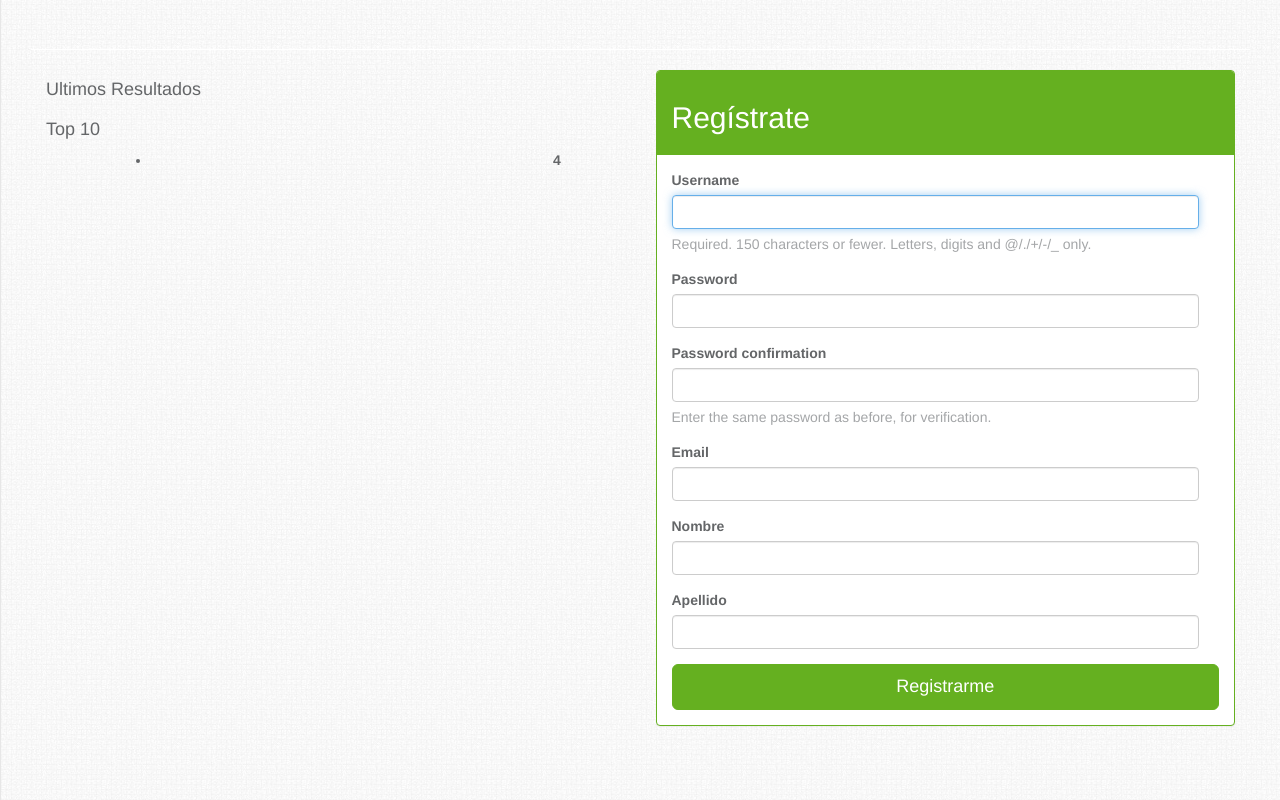
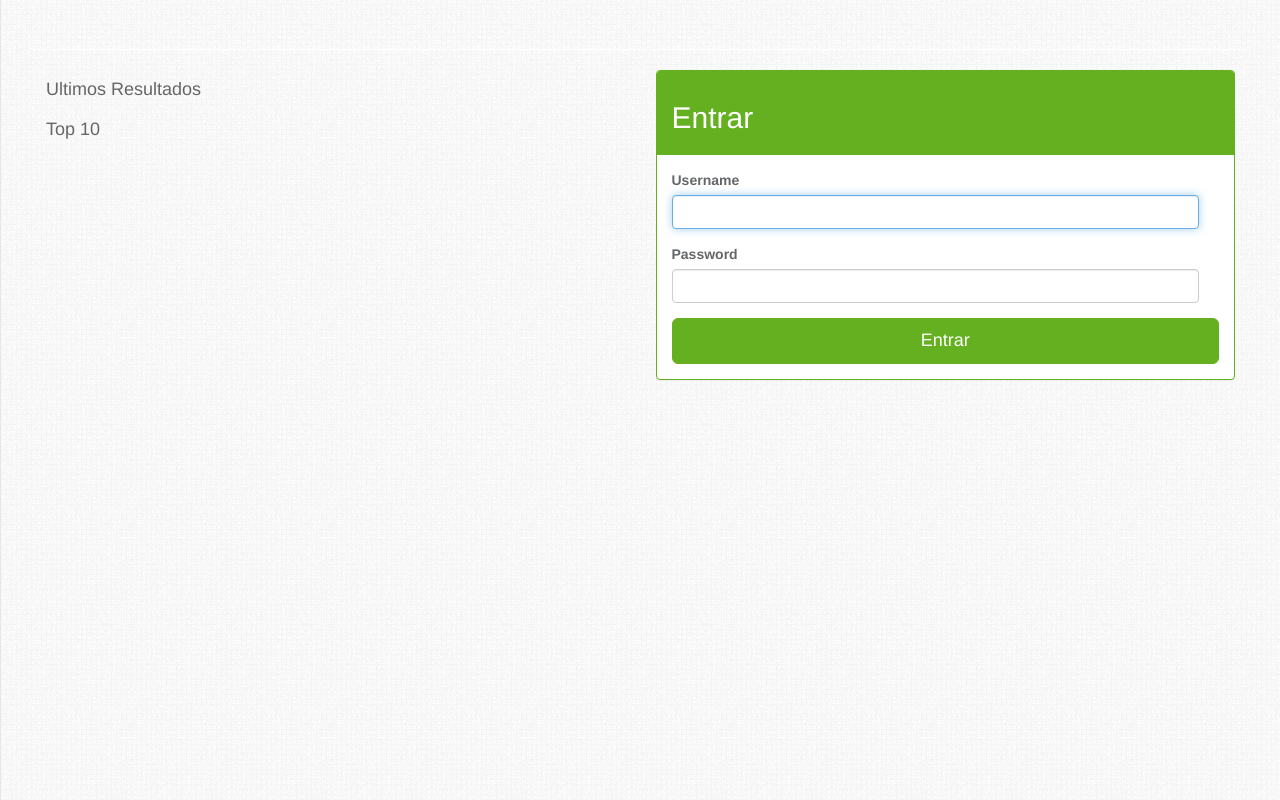
Before and after one commit to leonardogutierrezh/quiniela, a Django app: page / in a window 1280 px wide. Shown: the part 51-851 px from the top of the page. Run offline with Django 3.2, Linux system fonts and the light colour scheme; data comes from the database, SQL or seed files in the repository; style sheets or scripts are compiled from the project's sources; some libraries are stand-ins or nearby versions.

Commit message:
entrar en el index

```diff
--- a/mundial/views.py
+++ b/mundial/views.py
@@ -76,28 +76,35 @@ def logout_views(request):
     return HttpResponseRedirect('/')
 
 def inicio(request):
-    puntajes = Puntaje.objects.order_by('-puntaje')[:10]
-    partidos = Partido.objects.exclude(ganador='N').order_by('-fecha')
-    for partido in partidos:
-        print partido.fecha
     if request.method == 'POST':
-        formulario = UserCreationForm(request.POST)
-        formulario_email = EmailForm(request.POST)
-        if formulario.is_valid() and formulario_email.is_valid():
-            usuario = formulario.save()
-            usuario.email = formulario_email.cleaned_data['email']
-            usuario.first_name = formulario_email.cleaned_data['nombre']
-            usuario.last_name = formulario_email.cleaned_data['apellido']
-            usuario.save()
-            usuario.backend = 'django.contrib.auth.backends.ModelBackend'
-            login(request,usuario)
-            return HttpResponseRedirect('/perfil')
+        formulario = AuthenticationForm(request.POST)
+        if formulario.is_valid:
+            print "entre al valid"
+            usuario = request.POST['username']
+            clave = request.POST['password']
+            usuario = usuario.lower()
+            acceso = authenticate(username=usuario, password=clave)
+            if acceso is not None:
+                print "acceso"
+                if acceso.is_active:
+                    print "entre aqui"
+                    print acceso
+                    login(request,acceso)
+                    return HttpResponseRedirect('/perfil')
+                else:
+                    formulario = AuthenticationForm()
+                    return render_to_response('login.html',{'formulario':formulario,'error_log':error_log}, context_instance=RequestContext(request))
+            else:
+                formulario = AuthenticationForm()
+                error_log = "incorret username or password"
+                return render_to_response('login.html',{'formulario':formulario,'error_log':error_log}, context_instance=RequestContext(request))
     else:
-        formulario = UserCreationForm()
+        formulario = AuthenticationForm()
         formulario_email = EmailForm()
+
     no_login = 1
-    return render_to_response('mundial/index.html', {'puntajes': puntajes, 'partidos': partidos, 'no_login': no_login,
-                                                     'formulario': formulario, 'formulario_email': formulario_email}, context_instance=RequestContext(request))
+    return render_to_response('mundial/index.html', { 'no_login': no_login,
+                                                     'formulario': formulario}, context_instance=RequestContext(request))
 
 def clasificacion(request):
     grupos = Grupo.objects.all()
--- a/quiniela/templates/mundial/index.html
+++ b/quiniela/templates/mundial/index.html
@@ -62,7 +62,7 @@
 <div class="panel panel-primary">
 			<div class="panel-heading">
 
-        <h2 class="form-signin-heading">Regístrate</h2>
+        <h2 class="form-signin-heading">Entrar</h2>
  {% comment %}
  	       <input type="text" class="form-control" placeholder="Email address" autofocus>
          <input type="password" class="form-control" placeholder="Password">
@@ -73,8 +73,7 @@
 			</div>
 			<div class="panel-body">
  {{formulario | bootstrap }}
- {{ formulario_email | bootstrap}}
-        <button class="btn btn-lg btn-primary btn-block" type="submit">Registrarme</button>
+        <button class="btn btn-lg btn-primary btn-block" type="submit">Entrar</button>
 		{{error_log}}
 </div>
 </div>
```
